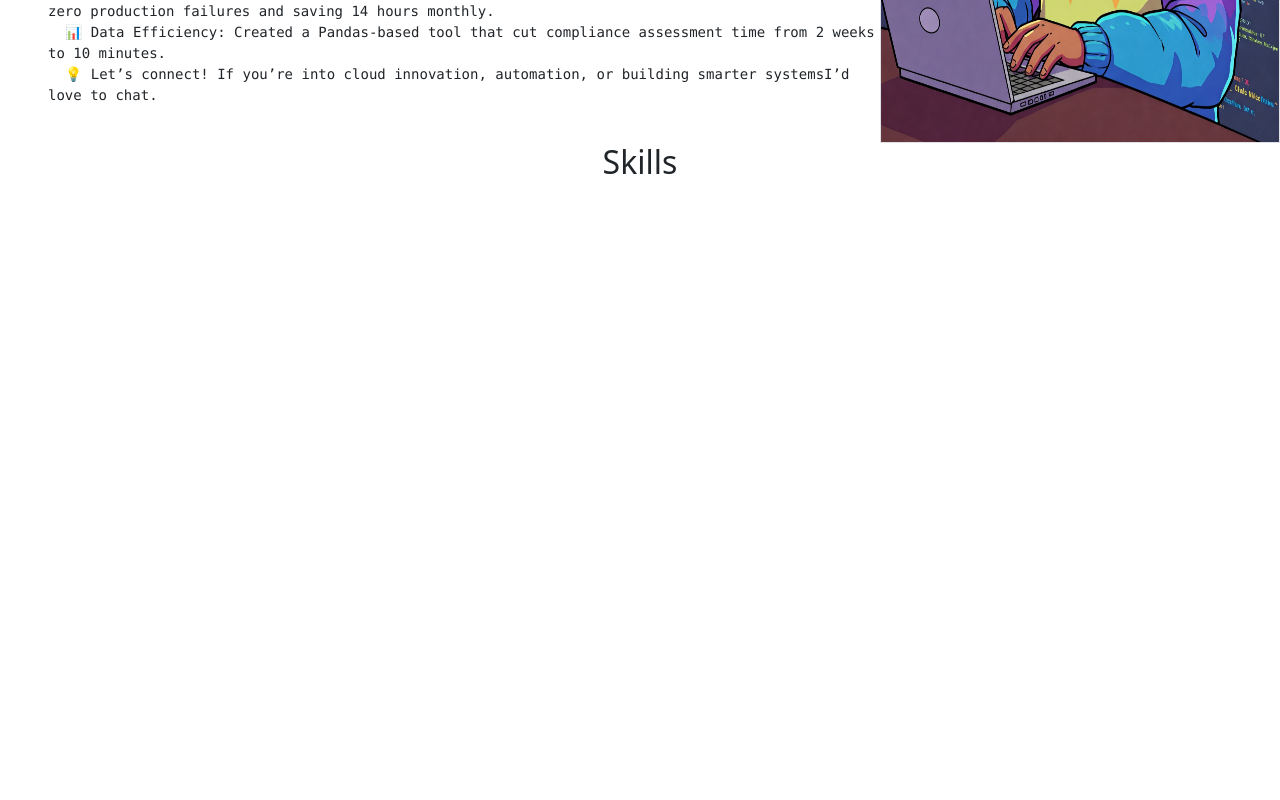
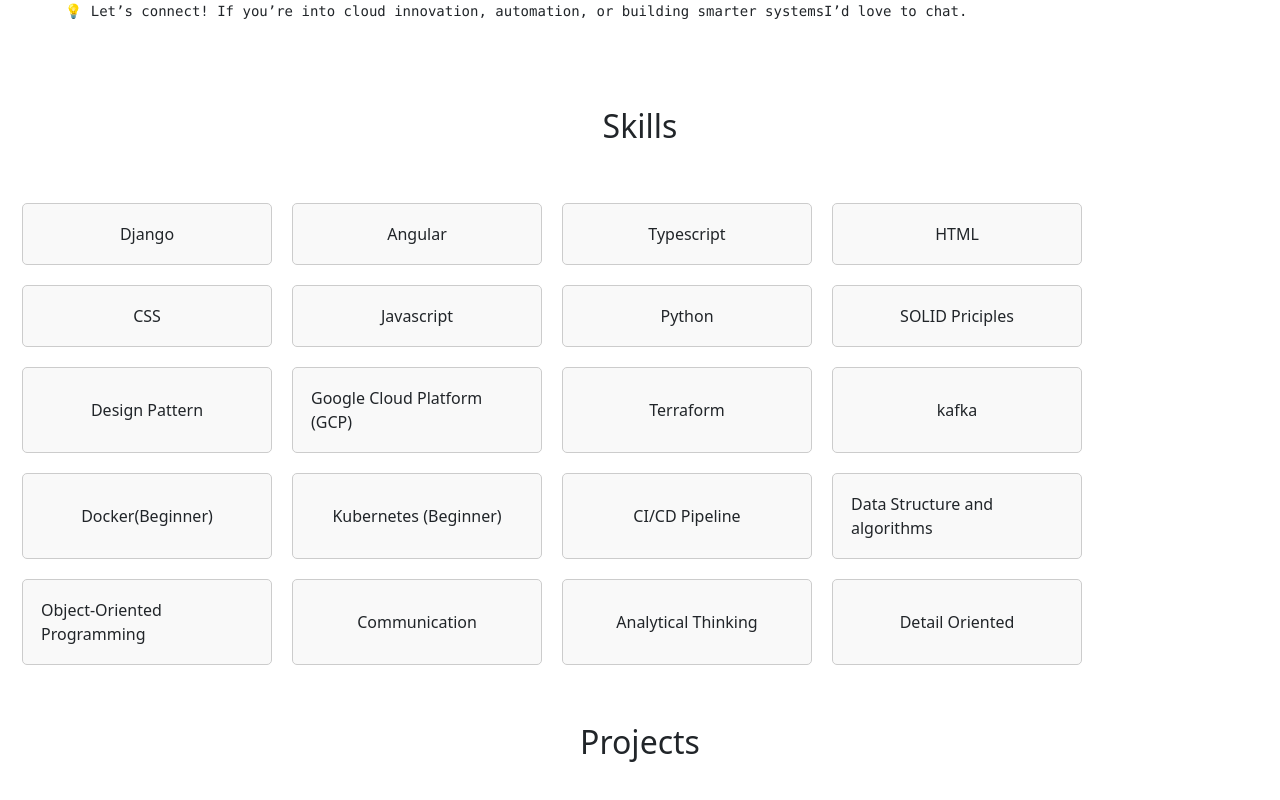
Before and after one commit to chintan-1/showcase-chintan, an Angular app: page / in a window 1280 px wide. Shown: the part 460-1260 px from the top of the page. Before the commit the page ends 800 px from the top, so only its background shows below. Built offline with nearby package versions, Linux system fonts and the light colour scheme.

Commit message:
removed image from about me section and skills added

```diff
--- a/src/app/about-me/about-me.component.html
+++ b/src/app/about-me/about-me.component.html
@@ -13,7 +13,5 @@
   📊 Data Efficiency: Created a Pandas-based tool that cut compliance assessment time from 2 weeks to 10 minutes.
   💡 Let’s connect! If you’re into cloud innovation, automation, or building smarter systemsI’d love to chat.
       </pre>
-
     </div>
-    <img class="border" src="image.jpeg" width="400" alt="">
   </div>
--- a/src/app/app.component.html
+++ b/src/app/app.component.html
@@ -16,3 +16,4 @@
 
 <app-about-me></app-about-me>
 <app-my-skills></app-my-skills>
+<app-my-projects></app-my-projects>
--- a/src/app/app.component.ts
+++ b/src/app/app.component.ts
@@ -2,13 +2,14 @@
 import { RouterOutlet } from '@angular/router';
 import { AboutMeComponent } from "./about-me/about-me.component";
 import { MySkillsComponent } from "./my-skills/my-skills.component";
+import { MyProjectsComponent } from "./my-projects/my-projects.component";
 
 @Component({
   selector: 'app-root',
-  imports: [RouterOutlet, AboutMeComponent, MySkillsComponent],
+  imports: [RouterOutlet, AboutMeComponent, MySkillsComponent, MyProjectsComponent],
   templateUrl: './app.component.html',
   styleUrl: './app.component.css'
 })
 export class AppComponent {
-  title = 'portfolio';
+
 }
--- a/src/app/my-projects/my-projects.component.html
+++ b/src/app/my-projects/my-projects.component.html
@@ -1 +1 @@
-<p>my-projects works!</p>
+<h2 class="text-center mt-5 mb-5"> Projects </h2>
--- a/src/app/my-skills/my-skills.component.css
+++ b/src/app/my-skills/my-skills.component.css
@@ -0,0 +1,11 @@
+.box-style {
+  border: 1px solid #ccc;
+  padding: 10px;
+  margin: 10px;
+  border-radius: 5px;
+  background-color: #f9f9f9;
+  width: 250px;
+  display: flex;
+  justify-content: center;
+  align-items: center;
+}
--- a/src/app/my-skills/my-skills.component.html
+++ b/src/app/my-skills/my-skills.component.html
@@ -1 +1,6 @@
-<h2 class="text-center"> Skills </h2>
+<h2 class="text-center mt-5 mb-5"> Skills </h2>
+<div class="container-fluid d-flex flex-wrap">
+    <div class="box-style" *ngFor="let skill of skills">
+        <span class="item p-2">{{skill}}</span>
+    </div>
+</div>
--- a/src/app/my-skills/my-skills.component.ts
+++ b/src/app/my-skills/my-skills.component.ts
@@ -1,8 +1,9 @@
+import { NgFor } from '@angular/common';
 import { Component } from '@angular/core';
 
 @Component({
   selector: 'app-my-skills',
-  imports: [],
+  imports: [NgFor],
   templateUrl: './my-skills.component.html',
   styleUrl: './my-skills.component.css'
 })
@@ -10,6 +11,6 @@
 export class MySkillsComponent {
   skills:string[];
   constructor() {
-    this.skills = ["Django", "Angular" ];
+    this.skills = ["Django", "Angular", "Typescript", "HTML", "CSS", "Javascript", "Python", "SOLID Priciples", "Design Pattern", "Google Cloud Platform (GCP)", "Terraform", "kafka", "Docker(Beginner)", "Kubernetes (Beginner)", "CI/CD Pipeline", "Data Structure and algorithms", "Object-Oriented Programming", "Communication", "Analytical Thinking", "Detail Oriented"];
   }
 }
```
